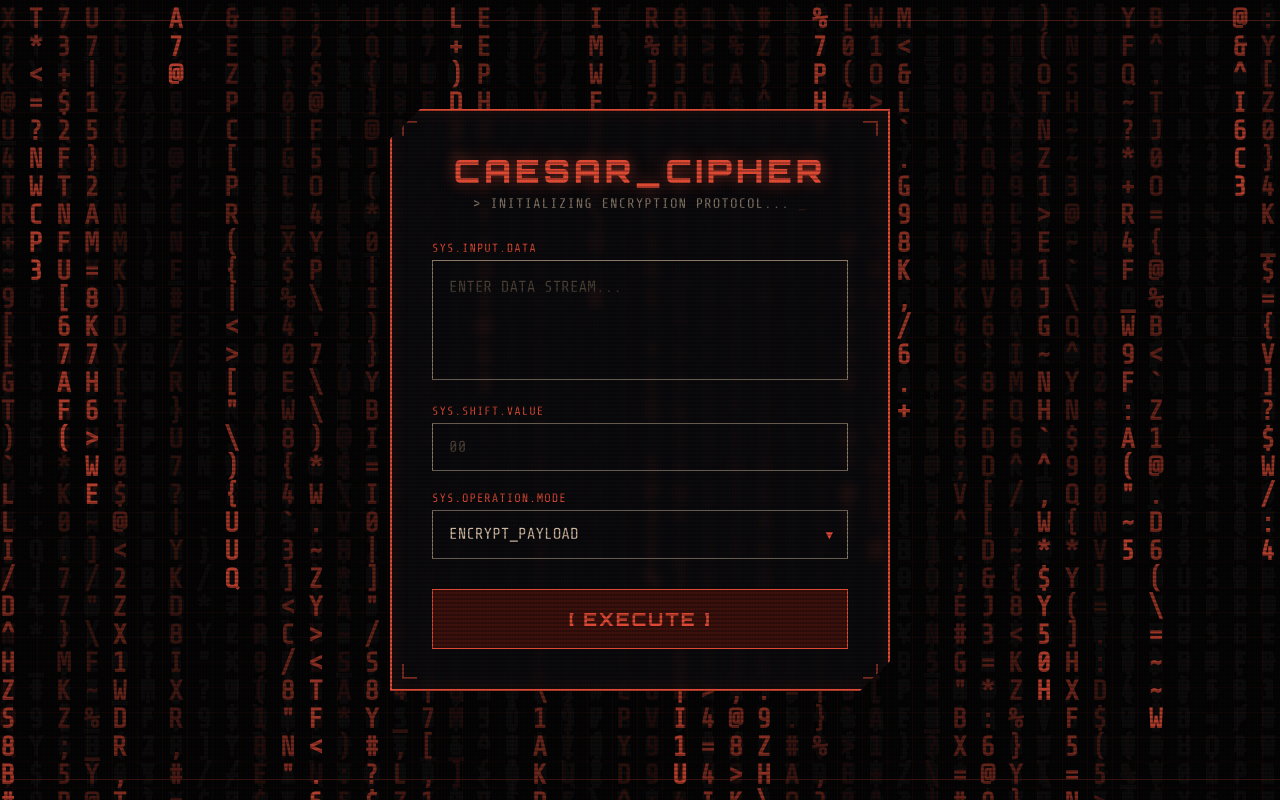
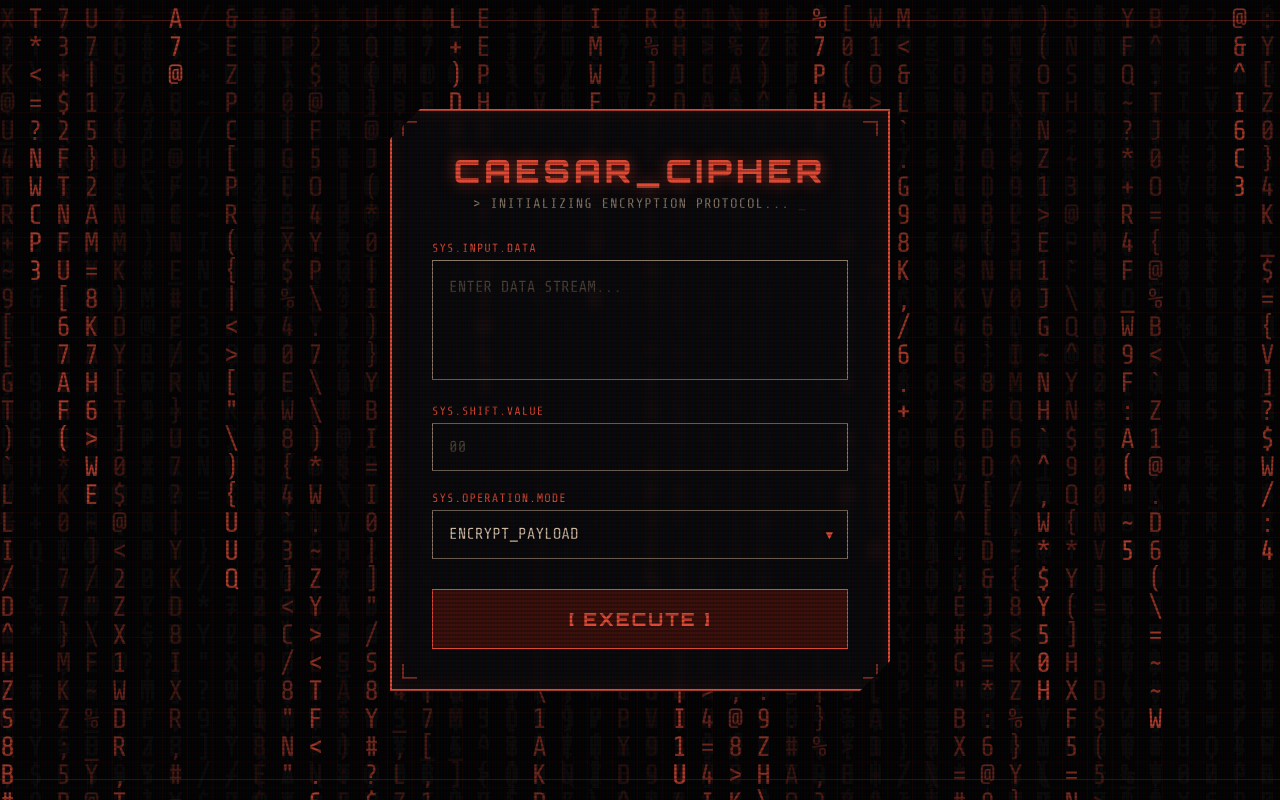
Before and after one commit to pavanmnaikcse/caesar_cipher, a Flask app: page / in a window 1280 px wide. Run offline with Flask 3, Linux system fonts and the light colour scheme.

Commit message:
Remove bold font weight from matrix background characters

```diff
--- a/templates/index.html
+++ b/templates/index.html
@@ -127,7 +127,7 @@
             ctx.fillRect(0, 0, canvas.width, canvas.height);
 
             ctx.fillStyle = '#e24a33'; // Original Crimson/Brown Color
-            ctx.font = '900 ' + fontSize + 'px "Share Tech Mono", monospace'; // Keep it thick and bold
+            ctx.font = fontSize + 'px "Share Tech Mono", monospace'; // Removed the 900 bold weight
 
             for (let i = 0; i < drops.length; i++) {
                 const text = characters.charAt(Math.floor(Math.random() * characters.length));
```
